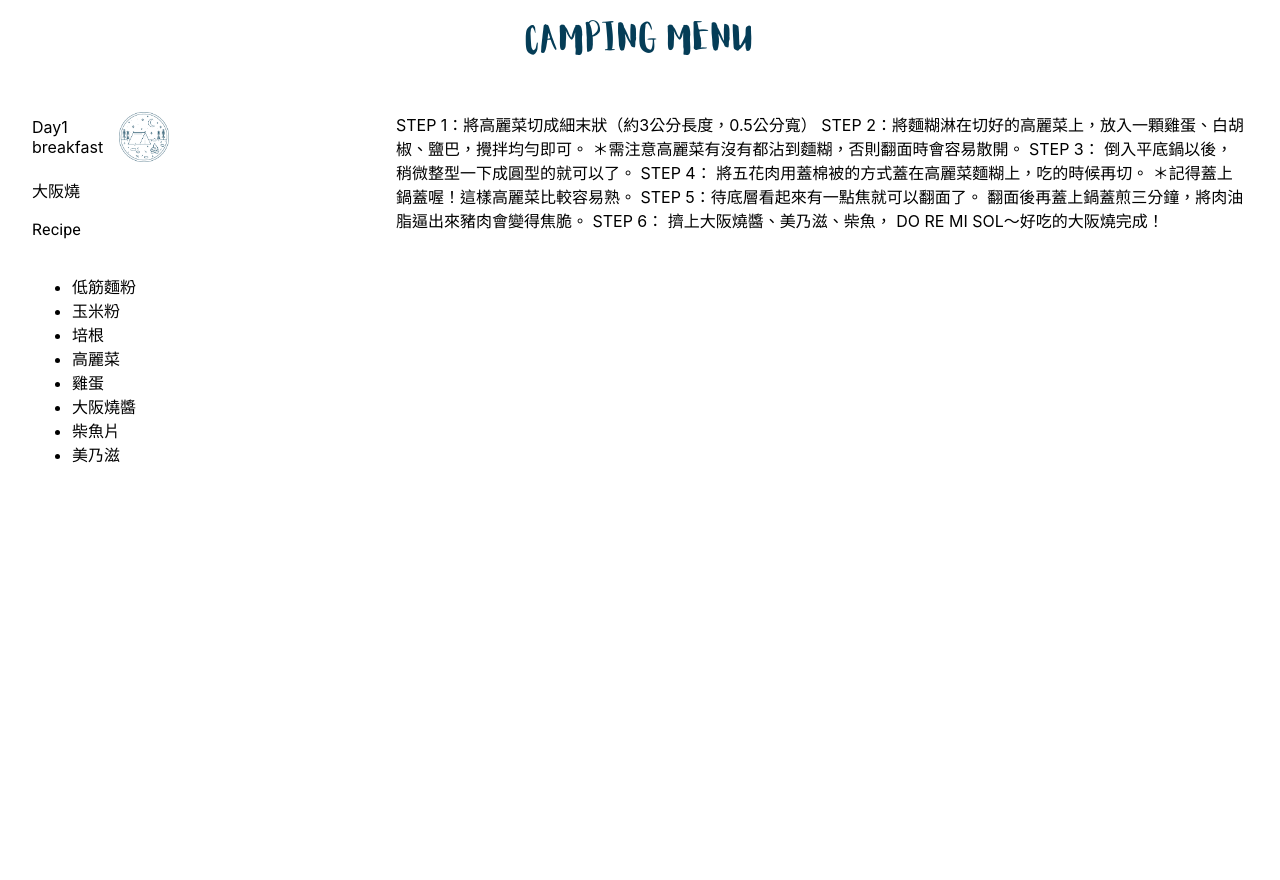
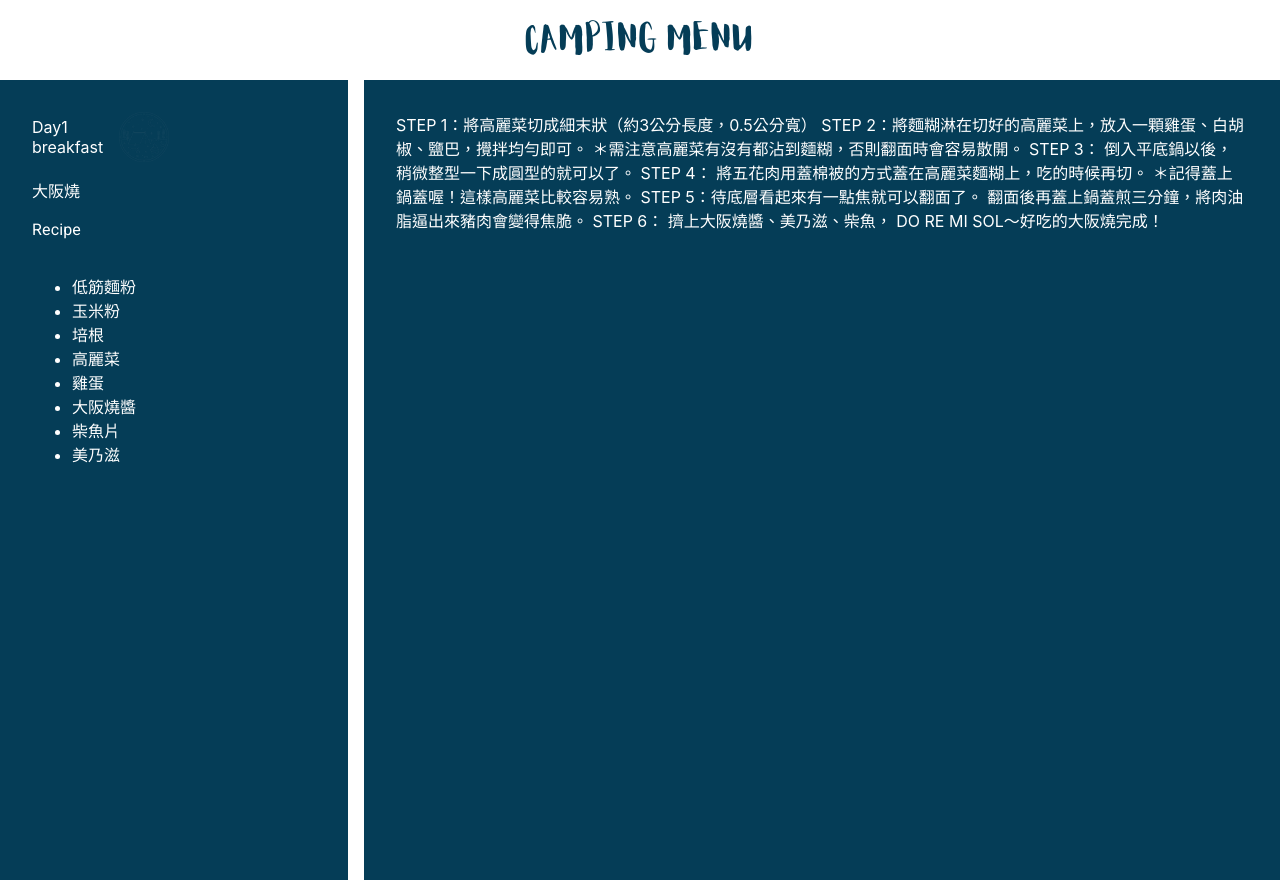
Before and after one commit to JosephT5566/campingRecipe20211010, a Next.js app: page / in a window 1280 px wide. Built offline with nearby package versions, Linux system fonts and the light colour scheme.

Commit message:
modfiy style

```diff
--- a/src/components/shared/Recipe.tsx
+++ b/src/components/shared/Recipe.tsx
@@ -1,7 +1,42 @@
 import React from 'react';
-import { styled } from '@material-ui/core/styles';
+import { styled, makeStyles } from '@material-ui/core/styles';
 import Image from 'next/image';
 import Typography from '@material-ui/core/Typography';
+
+const useStyle = makeStyles((theme) => ({
+	stuff: {
+		display: 'flex',
+		flexDirection: 'column',
+		flex: '1 0 0',
+		gap: '1em',
+		padding: '2em',
+		color: theme.palette.text.primary,
+		'&.day1': {
+			backgroundColor: theme.palette.background.day1,
+		},
+		'&.day2': {
+			backgroundColor: theme.palette.background.day2,
+		},
+		'&.day3': {
+			backgroundColor: theme.palette.background.day3,
+		},
+	},
+	content: {
+		padding: '2em',
+		display: 'flex',
+		flex: '3 0 0',
+		color: theme.palette.text.primary,
+		'&.day1': {
+			backgroundColor: theme.palette.background.day1,
+		},
+		'&.day2': {
+			backgroundColor: theme.palette.background.day2,
+		},
+		'&.day3': {
+			backgroundColor: theme.palette.background.day3,
+		},
+	},
+}));
 
 const StyledRecipe = styled('div')(({ theme }) => ({
 	minHeight: '100vh',
@@ -9,19 +44,6 @@ const StyledRecipe = styled('div')(({ theme }) => ({
 	display: 'flex',
 	gap: '1em',
 }));
-
-const StyledStuff = styled('div')({
-	display: 'flex',
-	flexDirection: 'column',
-	flex: '1 0 0',
-	gap: '1em',
-	padding: '2em',
-});
-
-const StyledContent = styled('div')({
-    padding: '2em',
-    flex: '3 0 0',
-});
 
 interface IRecipeProps {
 	day: number;
@@ -53,18 +75,22 @@ export class RecipeProps implements IRecipeProps {
 }
 
 export default function Recipe({ content, ...stuffInfo }: IRecipeProps) {
+	const classes = useStyle();
+
 	return (
 		<StyledRecipe>
 			<Stuff {...stuffInfo} />
-			<StyledContent>{content}</StyledContent>
+			<div className={`${classes.content} day${stuffInfo.day}`}>{content}</div>
 		</StyledRecipe>
 	);
 }
 
 const Stuff = (props: Omit<IRecipeProps, 'content'>) => {
 	const { day, icon, meal, name, stuffs, note } = props;
+	const classes = useStyle();
+
 	return (
-		<StyledStuff>
+		<div className={`${classes.stuff} day${day}`}>
 			<div style={{ display: 'flex', gap: '1em', alignItems: 'center' }}>
 				<div>
 					<div>{`Day${day}`}</div>
@@ -75,11 +101,11 @@ const Stuff = (props: Omit<IRecipeProps, 'content'>) => {
 			<div>{name}</div>
 			<Typography>{'Recipe'}</Typography>
 			<ul>
-				{stuffs.map((stuff) => (
-					<li>{stuff}</li>
+				{stuffs.map((stuff, index) => (
+					<li key={index}>{stuff}</li>
 				))}
 			</ul>
 			{note && <div>{note}</div>}
-		</StyledStuff>
+		</div>
 	);
 };
```
